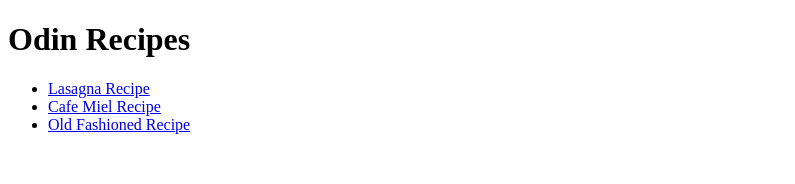
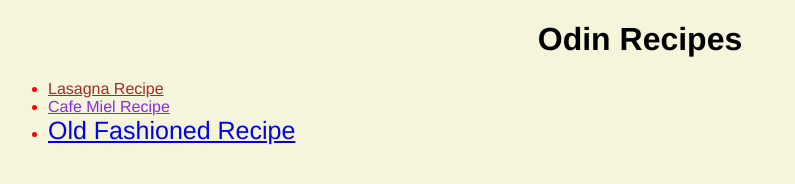
Before and after one commit to BitsOfJT/odin-recipes, a plain HTML site: page index.html in a window 1280 px wide. Shown: the whole page, without its empty margins (0-795 px from the left). Drawn offline with Linux system fonts and the light colour scheme.

Commit message:
Link stylesheet and add initial recipe styling

```diff
--- a/index.html
+++ b/index.html
@@ -1,16 +1,20 @@
 <!DOCTYPE html>
 <html lang="en">
+
 <head>
     <meta charset="UTF-8">
     <meta name="viewport" content="width=device-width, initial-scale=1.0">
     <title>Document</title>
+    <link rel="stylesheet" href="styles.css">
 </head>
+
 <body>
     <h1>Odin Recipes</h1>
-        <ul>
-            <li><a href="recipes/lasagna.html">Lasagna Recipe</a></li>
-            <li><a href="recipes/miel.html">Cafe Miel Recipe</a></li>
-            <li><a href="recipes/old-fashioned.html">Old Fashioned Recipe</a></li>
-        </ul>
+    <ul class="recipes">
+        <li><a class="lasagna" href="recipes/lasagna.html">Lasagna Recipe</a></li>
+        <li><a class="cafe-miel" href="recipes/miel.html">Cafe Miel Recipe</a></li>
+        <li><a class="old-fashioned" href="recipes/old-fashioned.html">Old Fashioned Recipe</a></li>
+    </ul>
 </body>
+
 </html>
--- /dev/null
+++ b/styles.css
@@ -0,0 +1,29 @@
+/* CSS styling for odin recipes */
+
+body {
+    background-color: beige;
+    font-family: 'Franklin Gothic Medium', 'Arial Narrow', Arial, sans-serif;
+
+}
+
+h1 {
+    text-align: center;
+    font-weight: bolder;
+}
+
+.recipes {
+    color: red;
+}
+
+.lasagna {
+    color: brown;
+}
+
+.cafe-miel {
+    color: blueviolet;
+}
+
+.old-fashioned {
+    font-size: 25px;
+
+}
```
Also changed, not shown: recipes/old-fashioned.html (+4 -0 lines).
